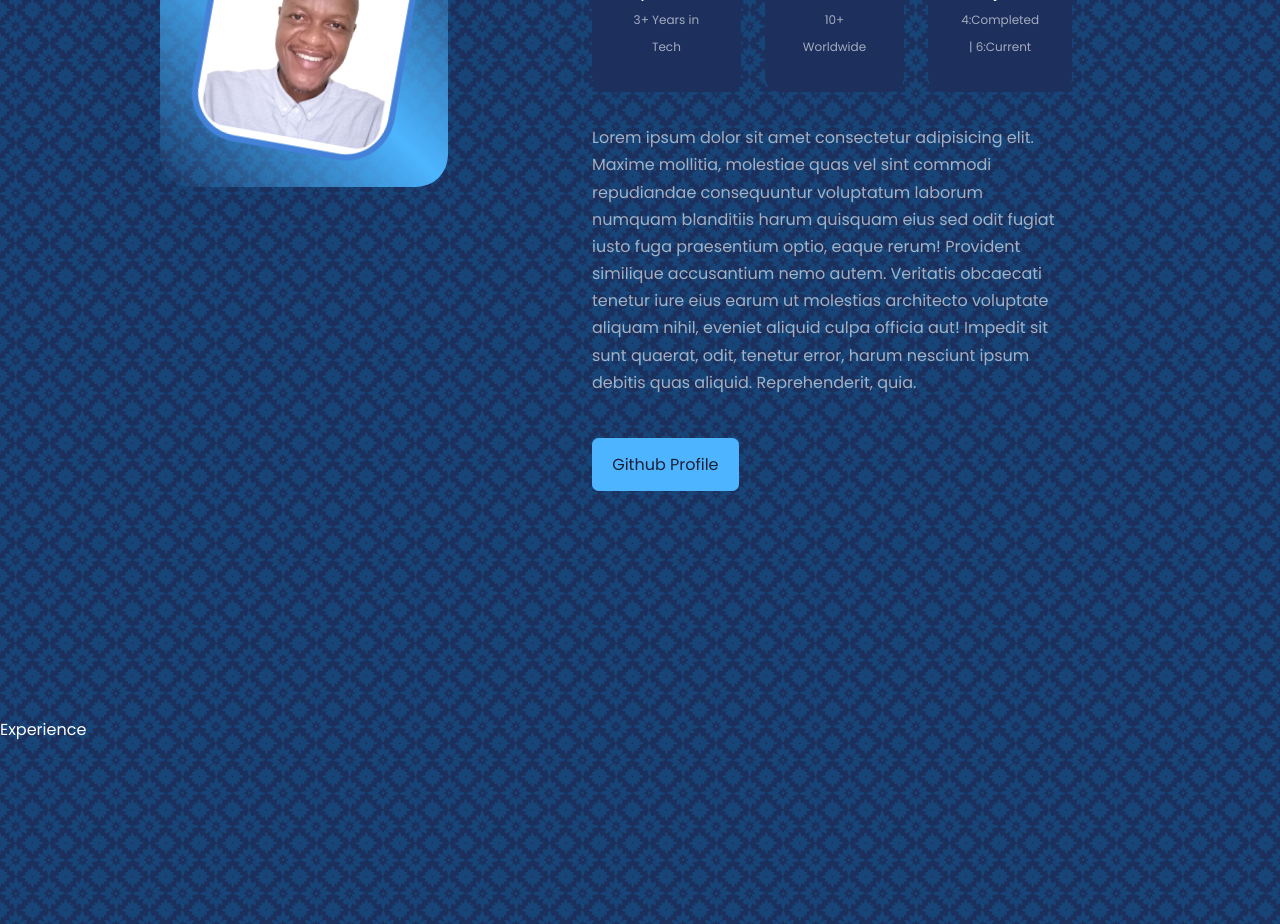
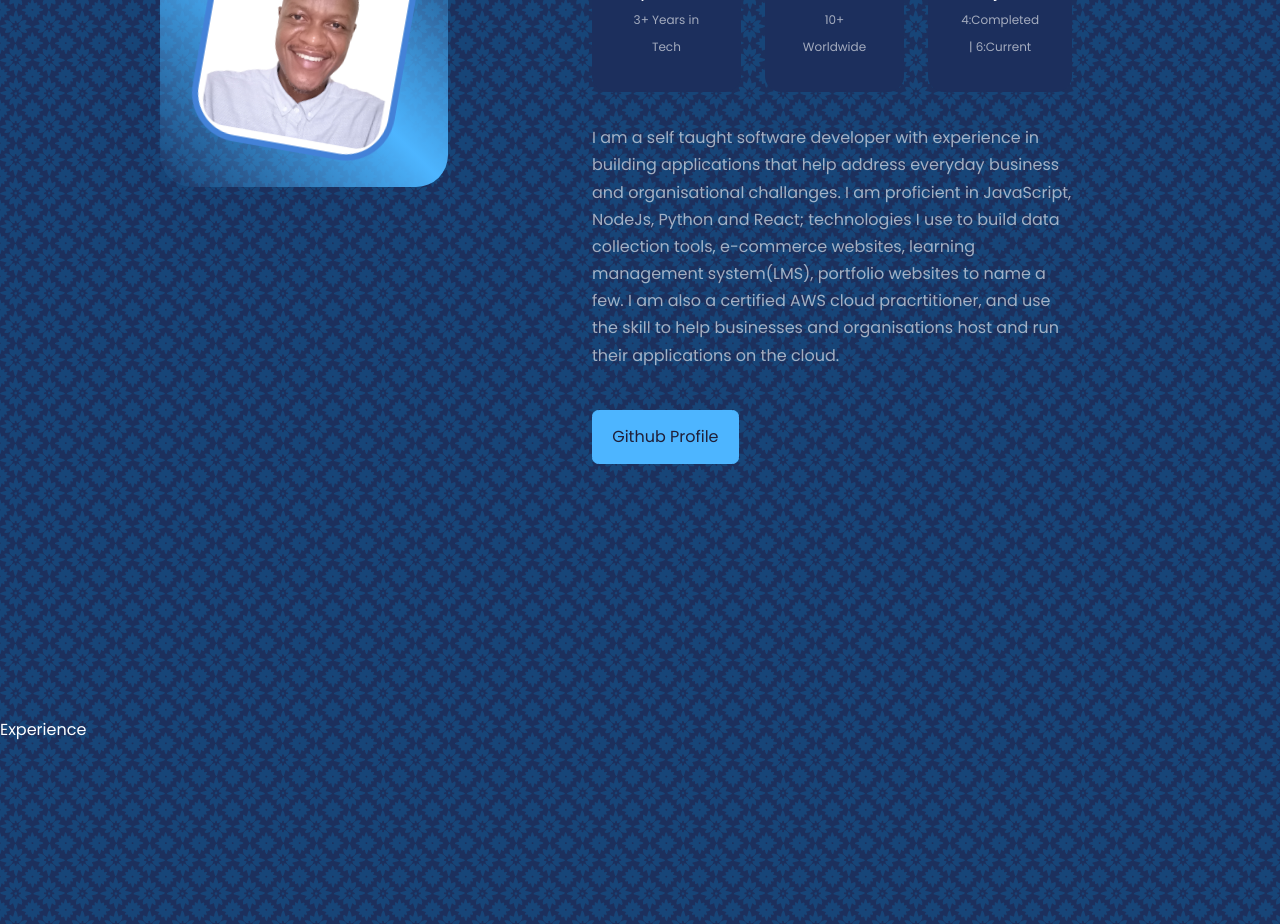
Before and after one commit to Gitthuma/george-githuma-portfolio-website, a React (Create React App) app: page / in a window 1280 px wide. Shown: the part 1140-2064 px from the top of the page. Built offline with nearby package versions, Linux system fonts and the light colour scheme.

Commit message:
Edited p tag

```diff
--- a/src/Components/About/About.js
+++ b/src/Components/About/About.js
@@ -52,14 +52,16 @@ function About() {
           </div>
 
           <p>
-              Lorem ipsum dolor sit amet consectetur adipisicing elit. Maxime mollitia,
-              molestiae quas vel sint commodi repudiandae consequuntur voluptatum laborum
-              numquam blanditiis harum quisquam eius sed odit fugiat iusto fuga praesentium
-              optio, eaque rerum! Provident similique accusantium nemo autem. Veritatis
-              obcaecati tenetur iure eius earum ut molestias architecto voluptate aliquam
-              nihil, eveniet aliquid culpa officia aut! Impedit sit sunt quaerat, odit,
-              tenetur error, harum nesciunt ipsum debitis quas aliquid. Reprehenderit,
-              quia.
+            I am a self taught software developer with experience in
+            building applications that help address everyday business
+            and organisational challanges. I am proficient in JavaScript,
+            NodeJs, Python and React; technologies I use to build data
+            collection tools, e-commerce websites, learning management
+            system(LMS), portfolio websites to name a few.
+
+            I am also a certified AWS cloud pracrtitioner, and use the skill
+            to help  businesses and organisations host and run their applications
+            on the cloud.
           </p>
 
           <a href='https://github.com/Gitthuma' target='_blank' className='btn btn-primary'>Github Profile</a>
```
